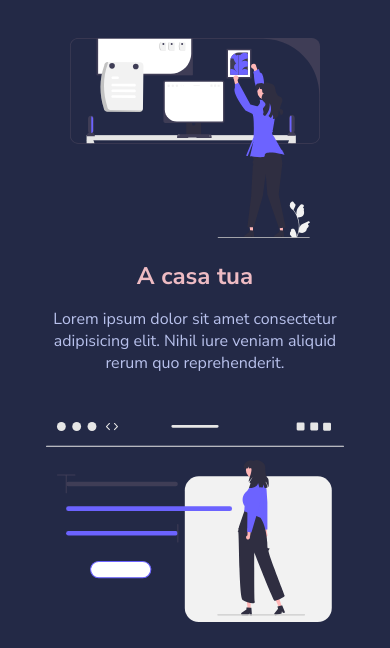
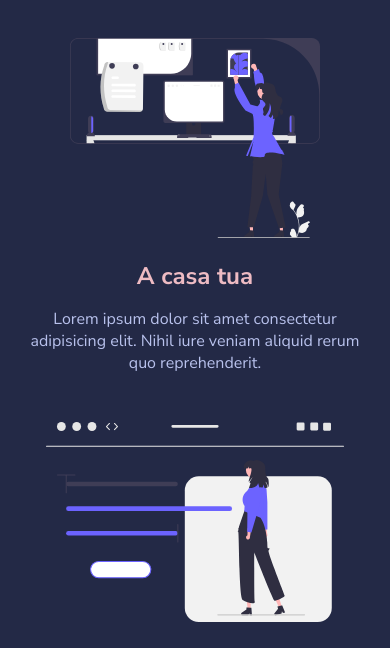
Before and after one commit to AntonioLoco/html-css-resp-wannabe, a plain HTML site: page index.html in a window 390 px wide. Shown: the part 195-843 px from the top of the page. Drawn offline with Linux system fonts and the light colour scheme.

Commit message:
Correzione bonus

```diff
--- a/css/responsive.css
+++ b/css/responsive.css
@@ -66,6 +66,6 @@
 /* BONUS */
 @media screen and (max-width: 1160px) {
     .container{
-        width: 90vw;
+        width: 100%;
     }
 }
```
